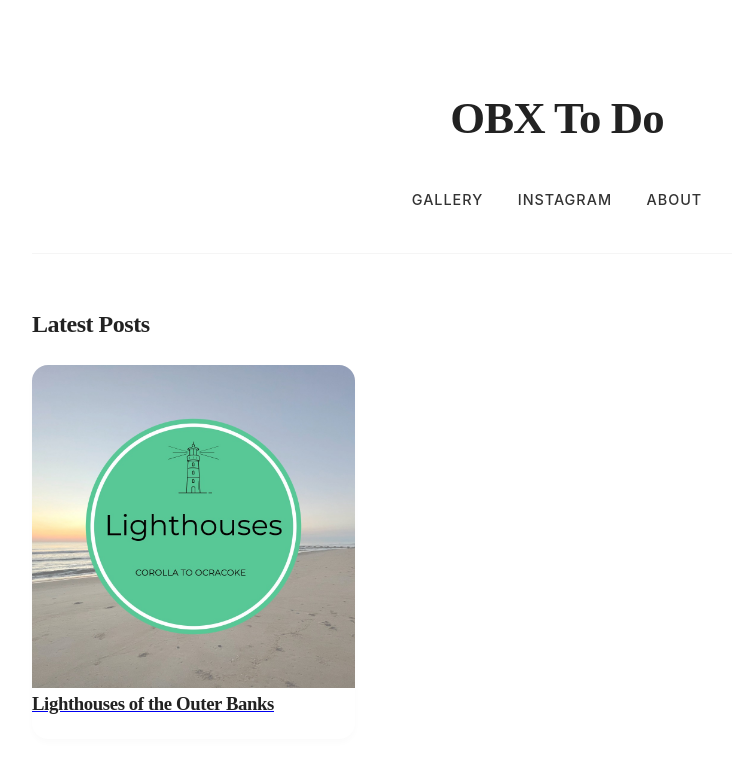
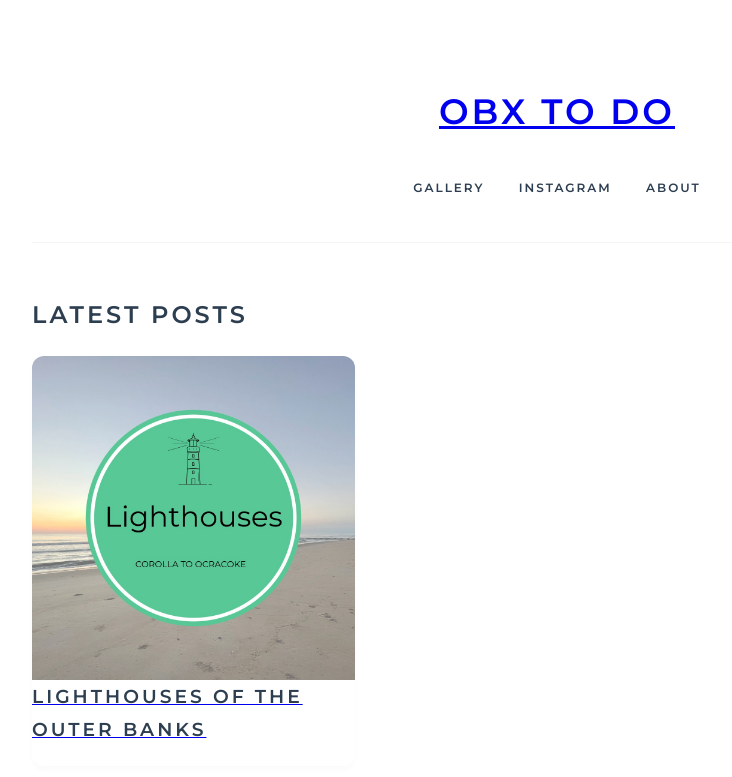
Before and after one commit to obxtodo/obxtodo.com, a Jekyll site: the page built from index.html, in a window 1280 px wide. Shown: the top 777 px of the page, without its empty margins (83-815 px from the left). Built offline with Jekyll 4.4.1, drawn with Linux system fonts in a browser that asks for light colours.

Commit message:
Update default.html
Signed-off-by: obxtodo <obxtodo@gmail.com>

```diff
--- a/_layouts/default.html
+++ b/_layouts/default.html
@@ -10,97 +10,103 @@
   <link href="https://fonts.googleapis.com/css2?family=Arvo:wght@400;700&family=Montserrat:wght@300;400;600&display=swap" rel="stylesheet">
 
 <style>
-    /* 1. MASTER THEME RESET & TYPOGRAPHY */
+  /* 1. CLEAN MODERN RESET */
   html, body {
     background-color: #ffffff !important;
-      background-image: none !important;
     color: #444444 !important;
-      font-family: 'Inter', -apple-system, BlinkMacSystemFont, sans-serif !important;
+    /* Montserrat for everything */
+    font-family: 'Montserrat', sans-serif !important;
     margin: 0;
     padding: 0;
-      line-height: 1.7;
+    line-height: 1.8;
     -webkit-font-smoothing: antialiased;
   }
 
-    header h1, h2, h3, h4 {
-      font-family: 'Playfair Display', serif !important;
-      color: #222222 !important;
-      letter-spacing: -0.02em;
+  /* 2. HEADERS (Same font, just Bolder) */
+  header h1, h2, h3, h4, .post-content h2 {
+    font-family: 'Montserrat', sans-serif !important;
+    font-weight: 700 !important;
+    color: #2c3e50 !important;
+    text-transform: uppercase;
+    letter-spacing: 3px; /* Added spacing for that coastal brand feel */
     margin-top: 0;
   }
 
-    /* 2. CONTAINER CONSTRAINTS */
+  header h1 {
+    font-size: 2.2rem !important;
+    margin-bottom: 0 !important;
+  }
+
+  header p {
+    font-weight: 300;
+    text-transform: uppercase;
+    letter-spacing: 5px;
+    font-size: 0.8rem !important;
+    color: #95a5a6 !important;
+    margin-top: 15px !important;
+  }
+
+  /* 3. NAVIGATION (Uniform with the rest) */
+  nav { margin-top: 30px; }
+  nav a {
+    font-size: 0.75rem !important;
+    letter-spacing: 2px;
+    font-weight: 600;
+    margin: 0 15px;
+    color: #2c3e50 !important;
+    text-decoration: none !important;
+    text-transform: uppercase;
+    transition: color 0.2s;
+  }
+  nav a:hover { color: #3498db !important; }
+
+  /* 4. LAYOUT CONSTRAINTS */
   .wrapper {
     width: 90% !important;
     max-width: 1050px !important;
     margin: 0 auto !important;
     float: none !important;
     position: relative !important;
-      background: #ffffff !important;
   }
 
-    /* 3. HEADER, BRANDING & NAV */
   header {
-      width: 100% !important;
-      float: none !important;
-      position: static !important;
     text-align: center !important;
     padding: 80px 0 40px 0 !important;
     border-bottom: 1px solid #f5f5f5;
     margin-bottom: 50px;
   }
 
-    header h1 {
-      font-size: 2.8rem !important;
-      margin: 0 !important;
-    }
-
-    header h1 a {
-      color: #222 !important;
-      text-decoration: none !important;
-      transition: opacity 0.2s ease;
-    }
-
-    header h1 a:hover { opacity: 0.7; }
-
-    header p {
-      color: #999 !important;
-      font-size: 1.1rem !important;
-      margin-top: 12px !important;
-      font-style: italic;
-    }
-
-    nav a {
-      margin: 0 15px;
-      font-weight: 500;
-      color: #333 !important;
-      text-decoration: none !important;
-      font-size: 0.9rem;
-      text-transform: uppercase;
-      letter-spacing: 1px;
-      transition: color 0.2s;
-    }
-
-    nav a:hover { color: #0077cc !important; }
-
-    /* 4. SPLIDE CUSTOMIZATION (Minimalist Progress Bars) */
+  /* 5. SPLIDE & GRID STYLING */
   .splide__pagination__page {
     background: #ddd !important;
     border-radius: 0 !important;
     width: 20px !important;
     height: 3px !important;
-      transition: all 0.3s !important;
     border: none !important;
-      margin: 0 4px !important;
+  }
+  .splide__pagination__page.is-active {
+    background: #2c3e50 !important;
+    width: 400px !important;
   }
 
-    .splide__pagination__page.is-active {
-      background: #333 !important;
-      width: 40px !important; /* Elongates the active bar */
-      transform: scale(1) !important;
+  .gallery-grid {
+    display: grid !important;
+    grid-template-columns: repeat(auto-fill, minmax(300px, 1fr)) !important;
+    gap: 40px !important;
   }
 
-    /* 5. FLEXBOX LAYOUT (Image Left / Text Right) */
+  .gallery-item {
+    border-radius: 12px;
+    overflow: hidden;
+    transition: all 0.4s ease;
+    box-shadow: 0 4px 6px rgba(0,0,0,0.02);
+  }
+  .gallery-item:hover {
+    transform: translateY(-10px);
+    box-shadow: 0 20px 40px rgba(0,0,0,0.08);
+  }
+
+  /* 6. FLEXBOX FOR GALLERY POSTS */
   .post-container {
     display: flex;
     flex-direction: row;
@@ -108,47 +114,21 @@
     align-items: flex-start;
     margin-bottom: 80px;
   }
-
   .post-media { flex: 1.3; max-width: 600px; }
   .post-content { flex: 1; }
 
-    /* 6. HOMEPAGE GRID */
-    .gallery-grid {
-      display: grid !important;
-      grid-template-columns: repeat(auto-fill, minmax(300px, 1fr)) !important;
-      gap: 40px !important;
-      padding-bottom: 80px;
-    }
-
-    .gallery-item {
-      border: none !important;
-      border-radius: 16px;
-      overflow: hidden;
-      background: #ffffff;
-      transition: all 0.4s cubic-bezier(0.165, 0.84, 0.44, 1);
-      box-shadow: 0 4px 6px rgba(0,0,0,0.02);
-    }
-
-    .gallery-item:hover {
-      transform: translateY(-10px);
-      box-shadow: 0 20px 40px rgba(0,0,0,0.08);
-    }
-
-    /* 7. HIDE THEME ARTIFACTS */
+  /* 7. HIDE GITHUB STUFF */
   footer, .wrapper footer, header p.view, header ul, .owner, hr {
     display: none !important;
   }
 
-    /* 8. RESPONSIVE MOBILE FIX */
   @media (max-width: 768px) {
     .post-container { flex-direction: column; }
-      .post-media, .post-content { max-width: 100%; width: 100%; }
-      header { padding: 50px 0 !important; }
-      header h1 { font-size: 2rem !important; }
+    .post-media, .post-content { width: 100%; }
   }
-
   img { max-width: 100%; height: auto; display: block; }
 </style>
+
 </head>
 <body>
 
```
Lines whose indentation alone changed are shown as unchanged.
